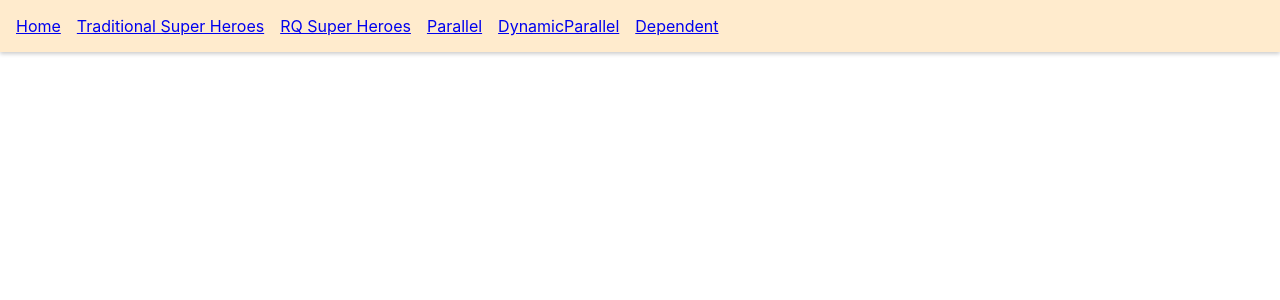
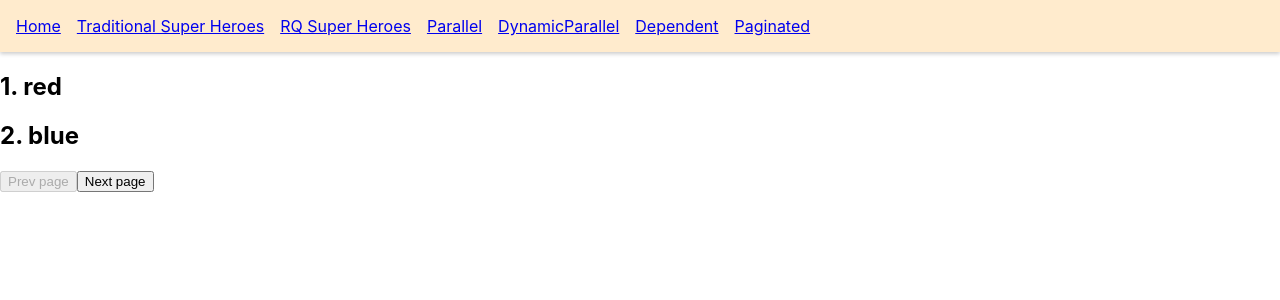
Before and after one commit to moonhopark/react-query-tutorial, a React (Create React App) app: page /rq-paginated in a window 1280 px wide. Shown: the top 300 px of the page. Built offline with nearby package versions, Linux system fonts and the light colour scheme; data requests are answered from the project's data file; the HTML template or start-up script is replaced by a standard one.

Commit message:
Feat: Paginated queries

```diff
--- a/src/App.js
+++ b/src/App.js
@@ -10,6 +10,7 @@
 import DynamicParallelQueriesPage from './components/DynamicParallel.page';
 import './App.css';
 import DependentQueriesPage from './components/DependentQueries.page';
+import PaginatedQueriesPage from './components/PaginatedQueries.page';
 
 const queryClient = new QueryClient();
 
@@ -38,9 +39,14 @@
               <li>
                 <Link to="/rq-dependent">Dependent</Link>
               </li>
+              <li>
+                <Link to="/rq-paginated">Paginated</Link>
+              </li>
             </ul>
           </nav>
           <Routes>
+            <Route path="/rq-paginated" element={<PaginatedQueriesPage />} />
+
             <Route path="/rq-dependent" element={<DependentQueriesPage email="vishwas@example.com" />} />
 
             <Route path="/rq-dynamic-parallel" element={<DynamicParallelQueriesPage heroIds={[1, 3]} />} />
--- /dev/null
+++ b/src/components/PaginatedQueries.page.js
@@ -0,0 +1,49 @@
+import { useState } from 'react';
+import { useQuery } from 'react-query';
+import axios from 'axios';
+
+const fetchColors = (pageNumber) => {
+  return axios.get(`http://localhost:4000/colors?_limit=2&_page=${pageNumber}`);
+};
+
+const PaginatedQueriesPage = () => {
+  const [pageNumber, setPageNumber] = useState(1);
+  const { isLoading, isError, error, data, isFetching } = useQuery(['colors', pageNumber], () => fetchColors(pageNumber), {
+    keepPreviousData: true,
+  });
+
+  if (isLoading) {
+    return <h2>Loading...</h2>;
+  }
+
+  if (isError) {
+    return <h2>{error.message}</h2>;
+  }
+
+  return (
+    <>
+      <div>
+        {data?.data.map((color) => {
+          return (
+            <div key={color.id}>
+              <h2>
+                {color.id}. {color.label}
+              </h2>
+            </div>
+          );
+        })}
+      </div>
+      <div>
+        <button onClick={() => setPageNumber((page) => page - 1)} disabled={pageNumber === 1}>
+          Prev page
+        </button>
+        <button onClick={() => setPageNumber((page) => page + 1)} disabled={pageNumber === 4}>
+          Next page
+        </button>
+      </div>
+      {isFetching && <div>Loading</div>}
+    </>
+  );
+};
+
+export default PaginatedQueriesPage;
```
